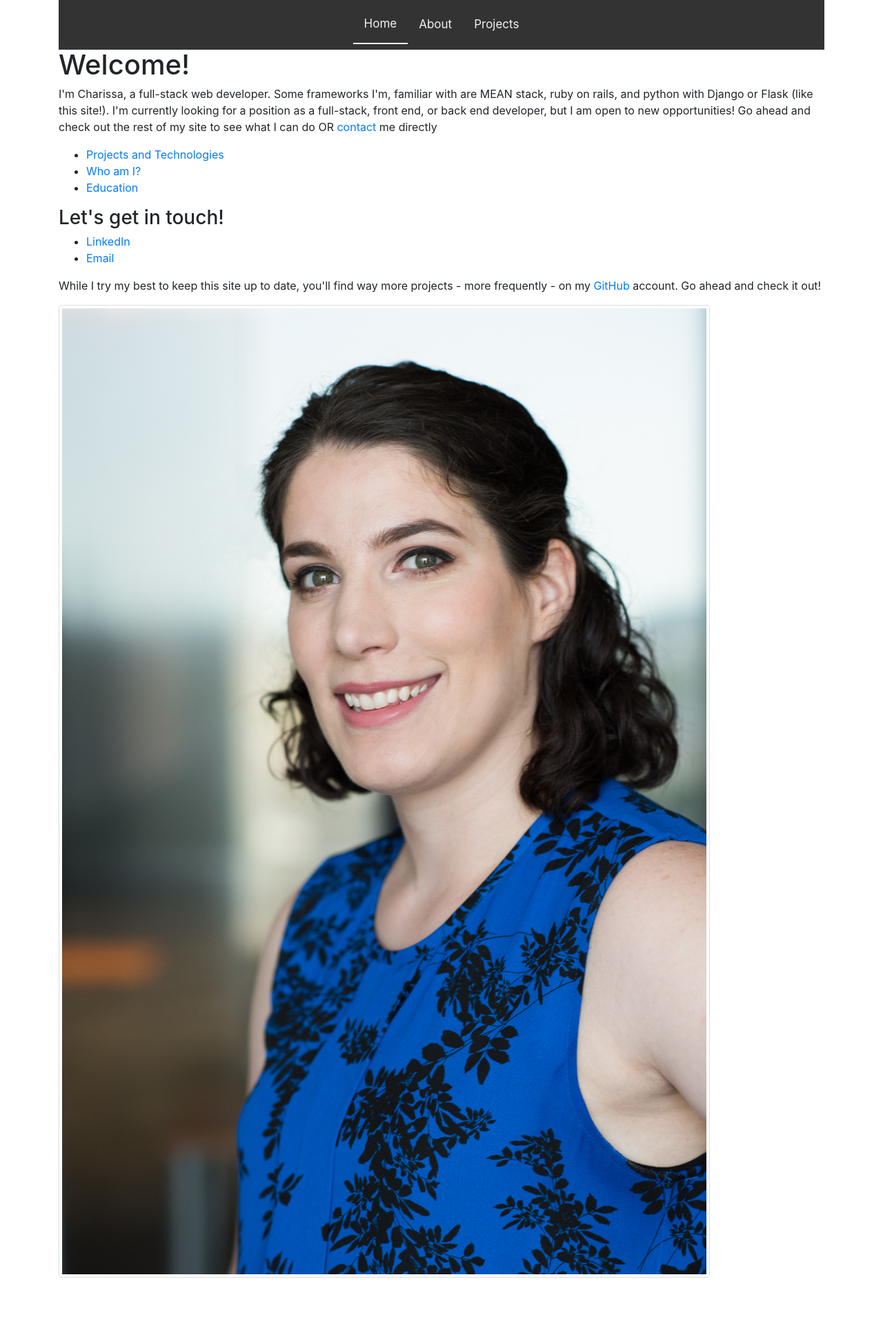
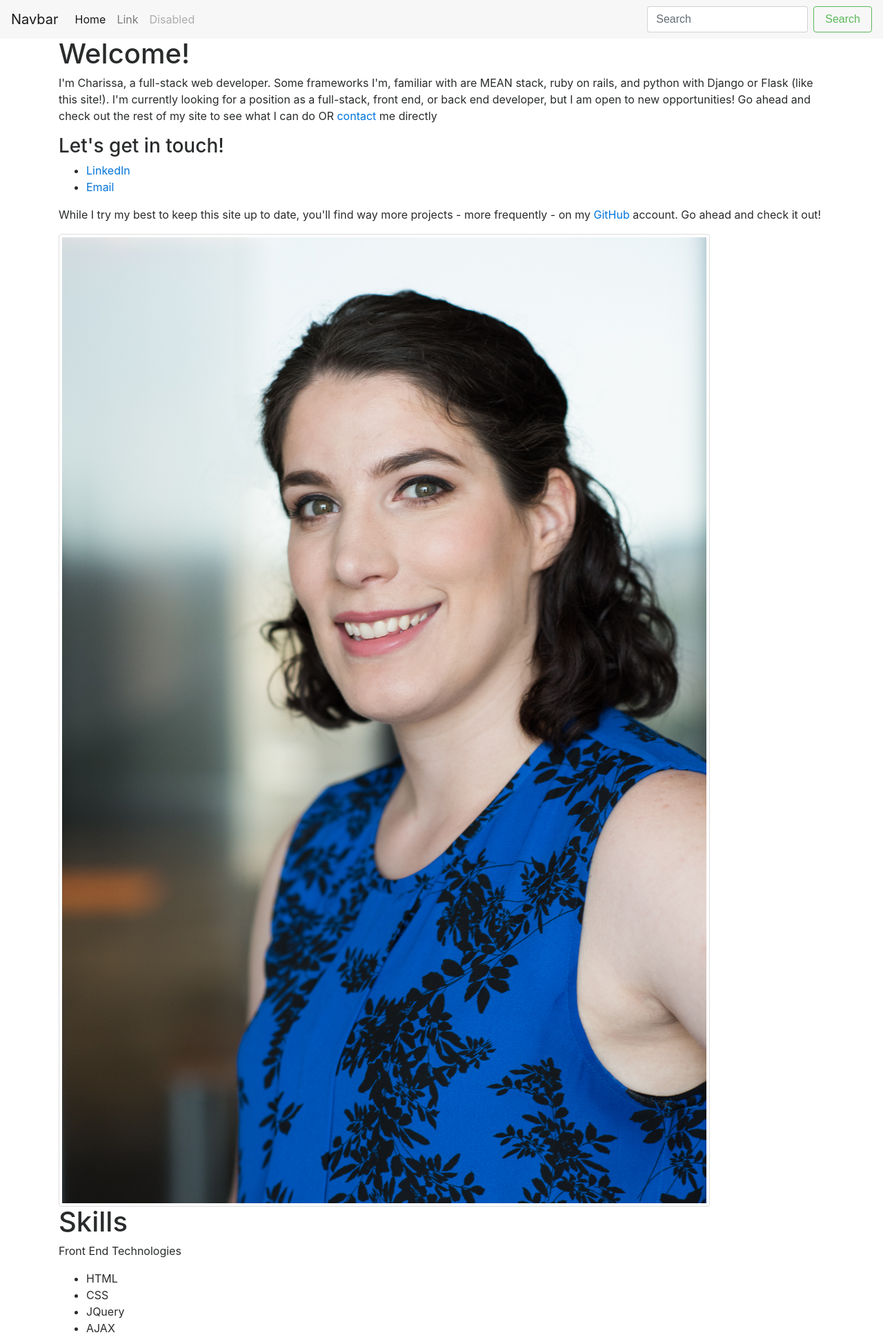
Before and after one commit to charissayj/portfolio, a Flask app: page / in a window 1280 px wide. Shown: the top 1935 px of the page at 69% size. Before the commit the page ends 1852 px from the top, so only its background shows below. Run offline with Flask 2, Linux system fonts and the light colour scheme; some libraries are stand-ins or nearby versions.

Commit message:
Fixed problem with nav menu and added more content, still need to style and deploy

```diff
--- a/server.py
+++ b/server.py
@@ -6,20 +6,12 @@ app = Flask(__name__)
 def index():
 	return render_template('index.html')
 
-@app.route('/projects-technologies')
-def projectsTech():
-	return render_template('projects-technologies.html')
-
 @app.route('/projects')
 def projects():
-	return render_template('projects-technologies.html')
+	return render_template('projects.html')
 
 @app.route('/about')
 def about():
 	return render_template('about-charissa.html')
 
-@app.route('/education')
-def education():
-	return render_template('education.html')
-
 app.run(debug=True)
--- a/templates/about-charissa.html
+++ b/templates/about-charissa.html
@@ -6,6 +6,12 @@
 	<body>
 		{% extends "layout.html" %}
 		{% block content %}
+			<h1>So, Who Am I?</h1>
+			<img src="{{url_for('static', filename='img/baseball.jpg')}}" class="img-thumbnail"/>
+			<p>I am a full-stack web developer with experience in Ruby on Rails, Python with Flask and Django, and MEAN. I learned many of my technical skills from Coding Dojo in Dallas. Coding Dojo is an immersive 14-week coding boot camp that teaches students the languages and tools they need to know to create websites from the front end to the back end. Prior to Coding Dojo, I completed over 140 credit hours at DeVry University and American Military University where I initially sought a degree in Biomedical Sciences but later switched to Computer Information Systems.</p>
+			<p><span>Why the switch?</span> For the past eight years, I have served in the US military as a medic. It was a great job, I meant plenty of great people, and learned a lot. As my time in the military drew to an end I knew that it was time for me to move on from the medical field and pursue a career that I was more passionate about. Enter software development. I always enjoyed things like solving puzzles and building things, but I had never considered that I could have a career doing basically those things. Once I learned more about software and web development and realized that I could have a challenging and fulfilling career building (and sometimes breaking) software and websites I knew I had found my passion. Even in my free time, you can find me writing code!</p>
+			<img src="{{url_for('static', filename='img/formation.jpg')}}" class="img-thumbnail"/>
+			<img src="{{url_for('static', filename='img/ruby.jpg')}}" class="img-thumbnail"/>
 		{% endblock %}
 	</body>
 </html>
--- a/templates/index.html
+++ b/templates/index.html
@@ -10,13 +10,6 @@
 			<h1>Welcome!</h1>
 			<p>I'm Charissa, a full-stack web developer. Some frameworks I'm, familiar with are MEAN stack, ruby on rails, and python with Django or Flask (like this site!). I'm currently looking for a position as a full-stack, front end, or back end developer, but I am open to new opportunities! Go ahead and check out the rest of my site to see what I can do <span>OR</span> <a href="mailto:charissayjohnson@gmail.com">contact</a> me directly</p>
 		</header>
-		<nav>
-			<ul>
-				<li><a href="/projects-technologies">Projects and Technologies</a></li>
-				<li><a href="/about">Who am I?</a></li>
-				<li><a href="/education">Education</a></li>
-			</ul>
-		</nav>
 		<aside>
 			<h3>Let's get in touch!</h3>
 			<ul>
@@ -28,6 +21,61 @@
 		<section>
 			<img src="{{url_for('static', filename='img/headshot.jpg')}}" class="img-thumbnail"/>
 		</section>
+		<main>
+			<h1>Skills</h1>
+			<p>Front End Technologies</p>
+			<ul>
+				<li>HTML</li>
+				<li>CSS</li>
+				<li>JQuery</li>
+				<li>AJAX</li>
+				<li>JSON</li>
+				<li>HTTP Request Response Cycle</li>
+			</ul>
+			<p>Languages</p>
+			<ul>
+				<li>Python</li>
+				<li>Ruby</li>
+				<li>JavaScript</li>
+			</ul>
+			<p>Databases</p>
+			<ul>
+				<li>SQL (mySQL, SQLite)</li>
+				<li>NoSQL (mongoDB, mongoose.js)</li>
+				<li>PostgreSQL</li>
+			</ul>
+			<p>Frameworks</p>
+			<ul>
+				<li>Ruby on Rails</li>
+				<li>Express/Socket.io</li>
+				<li>Angular</li>
+				<li>Django</li>
+				<li>Flask</li>
+			</ul>
+			<p>Methodology</p>
+			<ul>
+				<li>OOP</li>
+				<li>MVC</li>
+				<li>RESTful Architecture</li>
+				<li>TDD (RSpec)</li>
+				<li>EDD</li>
+				<li>CRUD Operations</li>
+			</ul>
+			<p>Hosting</p>
+			<ul>
+				<li>AWS</li>
+				<li>Heroku</li>
+			</ul>
+			<p>Tools</p>
+			<ul>
+				<li>Node.js</li>
+				<li>Terminal/Console</li>
+				<li>Postman</li>
+				<li>Vagrant</li>
+				<li>MAMP</li>
+				<li>mySQL Workbench</li>
+			</ul>
+		</main>
 		{% endblock %}
 	</body>
 </html>
--- a/templates/layout.html
+++ b/templates/layout.html
@@ -6,27 +6,38 @@
 		<!-- stylesheet -->
 		<link rel="stylesheet" type="text/css" href="{{url_for('static', filename='styles/style.css')}}">
 		<!-- bootstrap -->
-		<link rel="stylesheet" href="https://maxcdn.bootstrapcdn.com/bootstrap/4.0.0-beta/css/bootstrap.min.css" integrity="sha384-/Y6pD6FV/Vv2HJnA6t+vslU6fwYXjCFtcEpHbNJ0lyAFsXTsjBbfaDjzALeQsN6M" crossorigin="anonymous">
-		<script src="https://code.jquery.com/jquery-3.2.1.slim.min.js" integrity="sha384-KJ3o2DKtIkvYIK3UENzmM7KCkRr/rE9/Qpg6aAZGJwFDMVNA/GpGFF93hXpG5KkN" crossorigin="anonymous"></script>
-		<script src="https://cdnjs.cloudflare.com/ajax/libs/popper.js/1.11.0/umd/popper.min.js" integrity="sha384-b/U6ypiBEHpOf/4+1nzFpr53nxSS+GLCkfwBdFNTxtclqqenISfwAzpKaMNFNmj4" crossorigin="anonymous"></script>
-		<script src="https://maxcdn.bootstrapcdn.com/bootstrap/4.0.0-beta/js/bootstrap.min.js" integrity="sha384-h0AbiXch4ZDo7tp9hKZ4TsHbi047NrKGLO3SEJAg45jXxnGIfYzk4Si90RDIqNm1" crossorigin="anonymous"></script>
+		<link rel="stylesheet" href="https://maxcdn.bootstrapcdn.com/bootstrap/4.0.0-alpha.6/css/bootstrap.min.css" integrity="sha384-rwoIResjU2yc3z8GV/NPeZWAv56rSmLldC3R/AZzGRnGxQQKnKkoFVhFQhNUwEyJ" crossorigin="anonymous">
+		<script src="https://code.jquery.com/jquery-3.1.1.slim.min.js" integrity="sha384-A7FZj7v+d/sdmMqp/nOQwliLvUsJfDHW+k9Omg/a/EheAdgtzNs3hpfag6Ed950n" crossorigin="anonymous"></script>
+		<script src="https://cdnjs.cloudflare.com/ajax/libs/tether/1.4.0/js/tether.min.js" integrity="sha384-DztdAPBWPRXSA/3eYEEUWrWCy7G5KFbe8fFjk5JAIxUYHKkDx6Qin1DkWx51bBrb" crossorigin="anonymous"></script>
+		<script src="https://maxcdn.bootstrapcdn.com/bootstrap/4.0.0-alpha.6/js/bootstrap.min.js" integrity="sha384-vBWWzlZJ8ea9aCX4pEW3rVHjgjt7zpkNpZk+02D9phzyeVkE+jo0ieGizqPLForn" crossorigin="anonymous"></script>
 		<!-- javascript -->
 		<script type="text/javascript" src="{{url_for('static', filename='js/nav-hamburger.js')}}"></script>
 	</head>
 	<body>
-		<header>
-			<div class="container">
-				<nav class="topnav navbar justify-content-center" id="collapse" role="navigation">
-					<a {% if request.path == '/' %}class="active nav-link"{% endif %} href="{{url_for('index')}}">Home</a>
+		<nav class="navbar navbar-toggleable-md navbar-light bg-faded">
+  <button class="navbar-toggler navbar-toggler-right" type="button" data-toggle="collapse" data-target="#navbarSupportedContent" aria-controls="navbarSupportedContent" aria-expanded="false" aria-label="Toggle navigation">
+    <span class="navbar-toggler-icon"></span>
+  </button>
+  <a class="navbar-brand" href="#">Navbar</a>
 
-					<a {% if request.path == '/about' %}class="active nav-link"{% endif %} href="{{url_for('about')}}">About</a>
-
-					<a {% if request.path == '/projects' %}class="active nav-link"{% endif %} href="{{url_for('projectsTech')}}">Projects</a>
-
-					<a href="javascript:void(0);" style="font-size:15px;" class="icon" onclick="navCollapse()">&#9776;</a>
-				</nav>
-			</div>
-		</header>
+  <div class="collapse navbar-collapse" id="navbarSupportedContent">
+    <ul class="navbar-nav mr-auto">
+      <li class="nav-item active">
+        <a class="nav-link" href="#">Home <span class="sr-only">(current)</span></a>
+      </li>
+      <li class="nav-item">
+        <a class="nav-link" href="#">Link</a>
+      </li>
+      <li class="nav-item">
+        <a class="nav-link disabled" href="#">Disabled</a>
+      </li>
+    </ul>
+    <form class="form-inline my-2 my-lg-0">
+      <input class="form-control mr-sm-2" type="text" placeholder="Search">
+      <button class="btn btn-outline-success my-2 my-sm-0" type="submit">Search</button>
+    </form>
+  </div>
+</nav>
 
 		<div class="container">
 			{% block content %}
```
Also changed, not shown: templates/projects.html (+34 -0 lines), static/img/jobscraper.png (added), static/img/organization.png (added), static/img/organizations.png (added), static/img/poll.png (added), static/img/polls.png (added), static/img/travel.png (added), static/img/travels.png (added), 2 other files.
